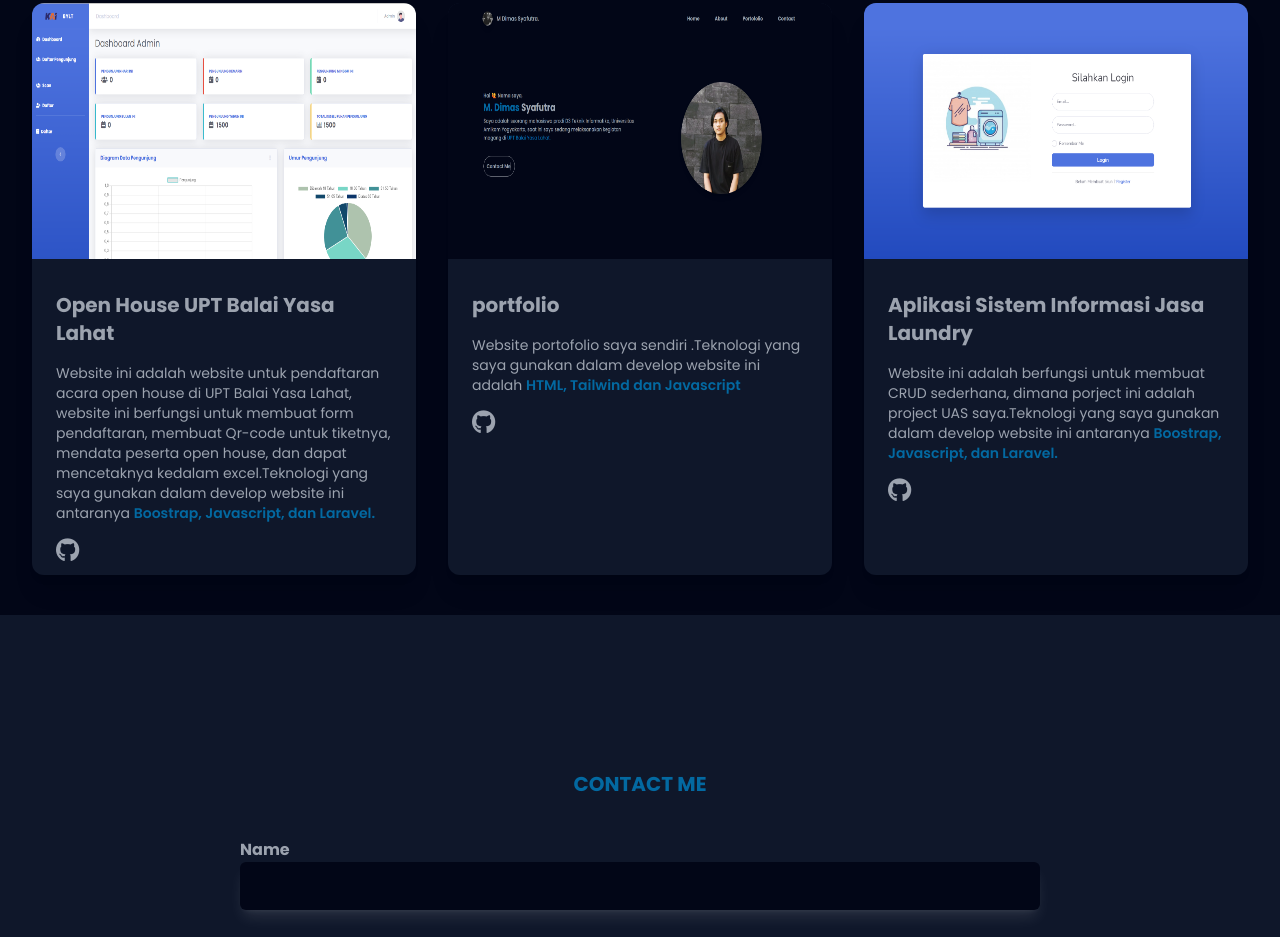
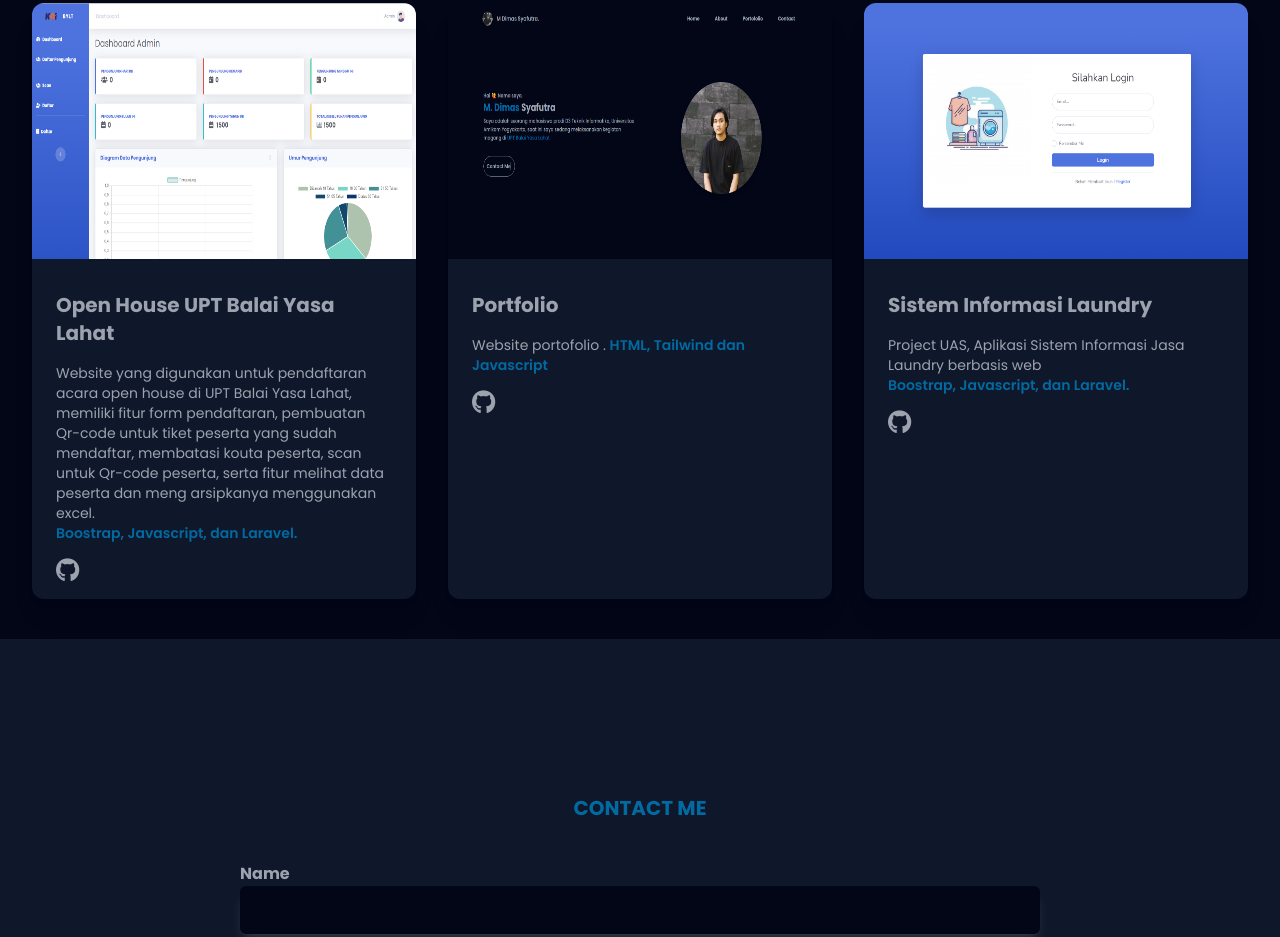
Before and after one commit to mdimassyafutraa/portofolio, a website: page index.html in a window 1280 px wide. Shown: the part 1705-2642 px from the top of the page. Drawn offline with nearby package versions, Linux system fonts and the light colour scheme.

Commit message:
memperbaiki tulisan

```diff
--- a/index.html
+++ b/index.html
@@ -133,11 +133,12 @@
             <div class="w-full lg:w-1/2 md:px-4 xl:w-1/3 mb-10">
               <div class="bg-hitamPages rounded-xl shadow-xl overflow-hidden mb-10 md:mb-0 flex flex-col h-full">
                 <img src="public/img/openHouse.png" alt="Open House UPT Balai Yasa Lahat" class="w-full h-64 object-center" />
-                <div class="pt-8 px-6 flex-1">
+                <div class="pt-8 md:pb-4 px-6 flex-1">
                   <h3 class="mb-4 text-lg md:text-xl font-bold hover:text-biru cursor-pointer">Open House UPT Balai Yasa Lahat</h3>
                   <p class="mb-4 text-sm">
-                    Website ini adalah website untuk pendaftaran acara open house di UPT Balai Yasa Lahat, website ini berfungsi untuk membuat form pendaftaran, membuat Qr-code untuk tiketnya, mendata peserta open house, dan dapat
-                    mencetaknya kedalam excel.Teknologi yang saya gunakan dalam develop website ini antaranya <span class="text-biru font-semibold">Boostrap, Javascript, dan Laravel.</span>
+                    Website yang digunakan untuk pendaftaran acara open house di UPT Balai Yasa Lahat, memiliki fitur form pendaftaran, pembuatan Qr-code untuk tiket peserta yang sudah mendaftar, membatasi kouta peserta, scan untuk Qr-code
+                    peserta, serta fitur melihat data peserta dan meng arsipkanya menggunakan excel. <br />
+                    <span class="text-biru font-semibold">Boostrap, Javascript, dan Laravel.</span>
                   </p>
                   <a href="https://github.com/mdimassyafutraa/openhouse_upt_balai_yasa_lahat" target="_blank"><i class="fa-brands fa-github fa-xl mr-2 hover:scale-125 transition duration-300 ease-in-out hover:text-hitamBg"></i></a>
                 </div>
@@ -147,8 +148,11 @@
               <div class="bg-hitamPages rounded-xl shadow-xl overflow-hidden mb-10 flex flex-col h-full">
                 <img src="public/img/portofolio.png" alt="Open House UPT Balai Yasa Lahat" class="w-full h-64 object-center" />
                 <div class="py-8 px-6 flex-1">
-                  <h3 class="mb-4 text-lg md:text-xl font-bold hover:text-biru cursor-pointer">portfolio</h3>
-                  <p class="mb-4 text-sm">Website portofolio saya sendiri .Teknologi yang saya gunakan dalam develop website ini adalah <span class="text-biru font-semibold">HTML, Tailwind dan Javascript</span></p>
+                  <h3 class="mb-4 text-lg md:text-xl font-bold hover:text-biru cursor-pointer">Portfolio</h3>
+                  <p class="mb-4 text-sm">
+                    Website portofolio .
+                    <span class="text-biru font-semibold">HTML, Tailwind dan Javascript</span>
+                  </p>
                   <a href="https://github.com/mdimassyafutraa/portfolio" target="_blank"><i class="fa-brands fa-github fa-xl mr-2 hover:scale-125 transition duration-300 ease-in-out hover:text-hitamBg"></i></a>
                 </div>
               </div>
@@ -157,9 +161,9 @@
               <div class="bg-hitamPages rounded-xl shadow-xl overflow-hidden mb-10 flex flex-col h-full">
                 <img src="public/img/Laundry1.png" alt="Open House UPT Balai Yasa Lahat" class="w-full h-64 object-center" />
                 <div class="py-8 px-6 flex-1">
-                  <h3 class="mb-4 text-lg md:text-xl font-bold hover:text-biru cursor-pointer">Aplikasi Sistem Informasi Jasa Laundry</h3>
+                  <h3 class="mb-4 text-lg md:text-xl font-bold hover:text-biru cursor-pointer">Sistem Informasi Laundry</h3>
                   <p class="mb-4 text-sm">
-                    Website ini adalah berfungsi untuk membuat CRUD sederhana, dimana porject ini adalah project UAS saya.Teknologi yang saya gunakan dalam develop website ini antaranya
+                    Project UAS, Aplikasi Sistem Informasi Jasa Laundry berbasis web <br />
                     <span class="text-biru font-semibold">Boostrap, Javascript, dan Laravel.</span>
                   </p>
                   <a href="https://github.com/mdimassyafutraa/UAS-Jasa-Laundry" target="_blank"><i class="fa-brands fa-github fa-xl mr-2 hover:scale-125 transition duration-300 ease-in-out hover:text-hitamBg"></i></a>
@@ -207,7 +211,7 @@
           <div class="w-full px-4 mb-12 md:w-1/3">
             <h3 class="font-bold text-2xl mb-5 text-biru">Contact Me</h3>
             <p class="text-sm mb-2 font-bold">mdimassyafutra10@gmail.com</p>
-            <p class="text-sm">Jl.TPU Husnul Katima, Desa Air Lintang, Muara Enim, Sumatera Selatan.</p>
+            <p class="text-sm"><i class="fa-solid fa-location-dot"></i> Muara Enim, Sumatera Selatan.</p>
           </div>
           <div class="w-full px-4 mb-12 md:w-1/3">
             <h3 class="font-semibold text-2xl mb-5 text-biru">Social media</h3>
```
Also changed, not shown: public/tailwind.css.
